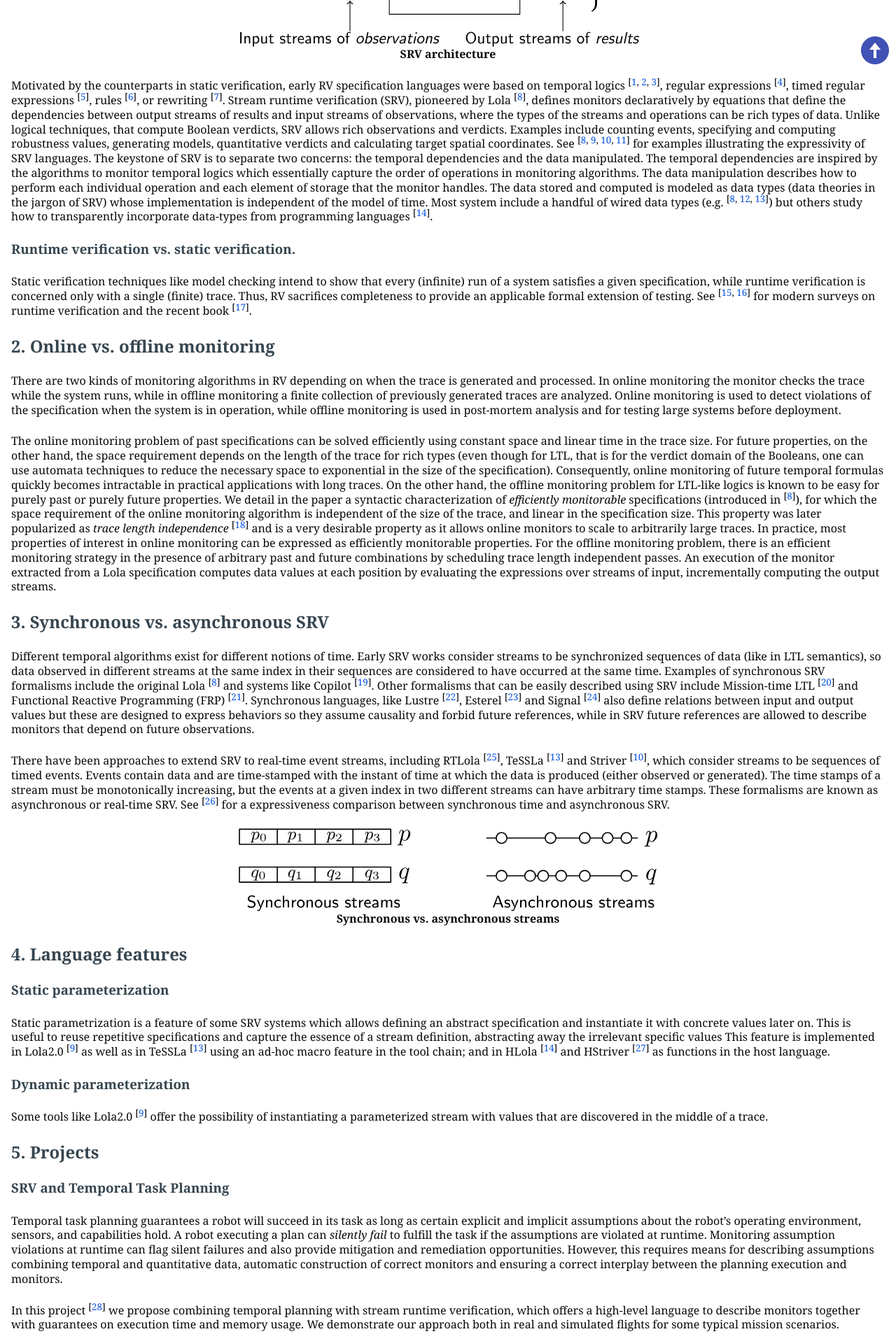
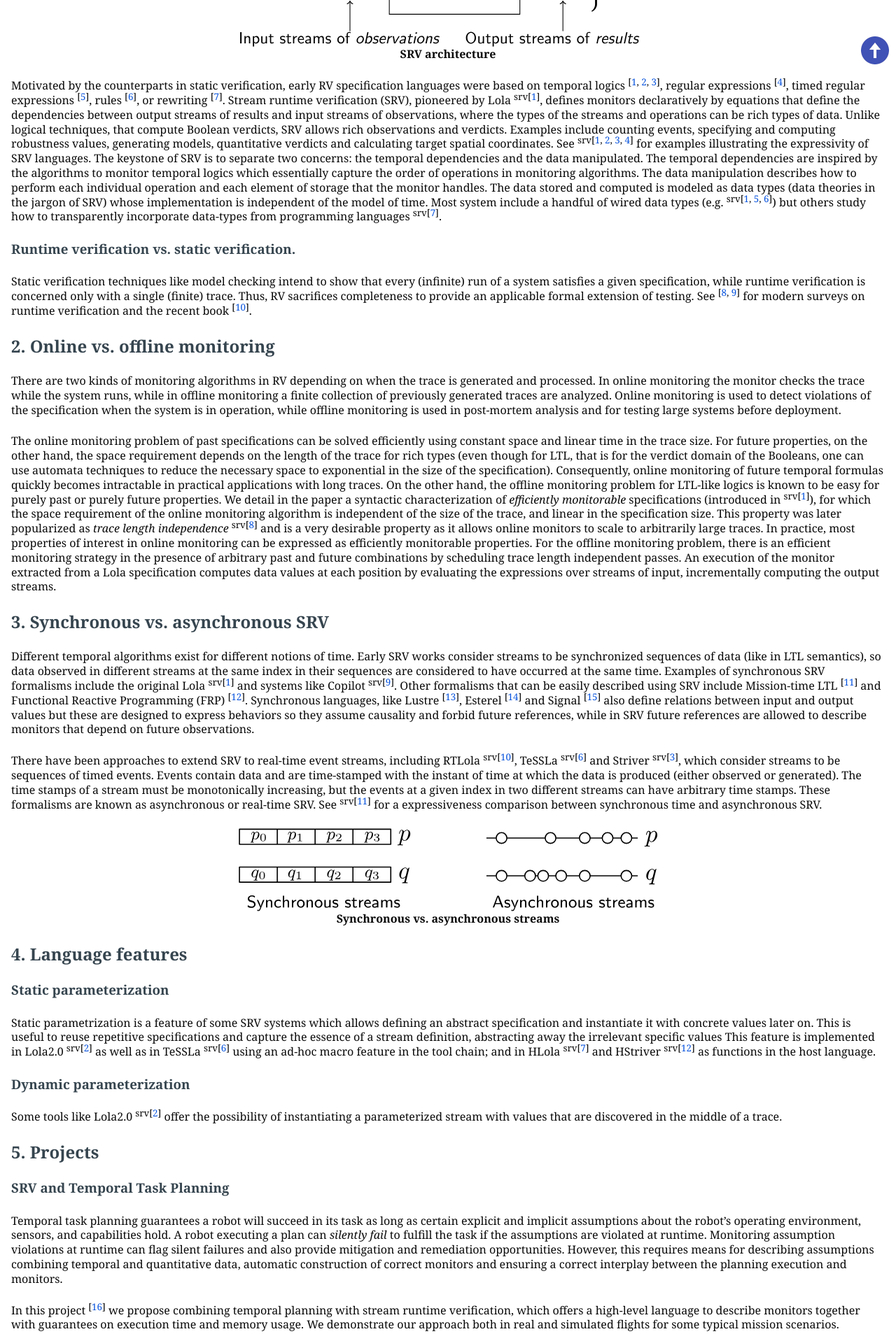
Before and after one commit to stream-runtime-verification/stream-runtime-verification.github.io, a plain HTML site: page index.html in a window 1280 px wide. Shown: the part 680-2587 px from the top of the page at 70% size. Drawn offline with nearby package versions, Linux system fonts and the light colour scheme.

Commit message:
Separated citations in precontent

```diff
--- a/index.html
+++ b/index.html
@@ -100,8 +100,8 @@
       <sup>[<a href="#TRE">5</a>]</sup>, rules <sup>[<a
       href="#barringer04rule">6</a>]</sup>, or rewriting <sup>[<a
       href="#rosu05rewriting">7</a>]</sup>. Stream runtime verification
-      (SRV), pioneered by Lola <sup>[<a
-      href="#dangelo05lola">8</a>]</sup>, defines monitors declaratively
+      (SRV), pioneered by Lola <sup>srv[<a
+      href="#dangelo05lola">1</a>]</sup>, defines monitors declaratively
       by equations that define the dependencies between output streams
       of results and input streams of observations, where the types of
       the streams and operations can be rich types of data. Unlike
@@ -109,10 +109,10 @@
       observations and verdicts. Examples include counting events,
       specifying and computing robustness values, generating models,
       quantitative verdicts and calculating target spatial coordinates.
-      See <sup>[<a href="#dangelo05lola">8</a>, <a
-      href="#faymonville16stream">9</a>, <a
-      href="#gorostiaga21striver">10</a>, <a
-      href="#danielsson19decentralized">11</a>]</sup> for examples
+      See <sup>srv[<a href="#dangelo05lola">1</a>, <a
+      href="#faymonville16stream">2</a>, <a
+      href="#gorostiaga21striver">3</a>, <a
+      href="#danielsson19decentralized">4</a>]</sup> for examples
       illustrating the expressivity of SRV languages. The keystone of
       SRV is to separate two concerns: the temporal dependencies and the
       data manipulated. The temporal dependencies are inspired by the
@@ -123,11 +123,11 @@
       stored and computed is modeled as data types (data theories in the
       jargon of SRV) whose implementation is independent of the model of
       time. Most system include a handful of wired data types
-      (e.g. <sup>[<a href="#dangelo05lola">8</a>, <a
-      href="#faymonville19streamlab">12</a>, <a
-      href="#convent18tessla">13</a>]</sup>) but others study how to
+      (e.g. <sup>srv[<a href="#dangelo05lola">1</a>, <a
+      href="#faymonville19streamlab">5</a>, <a
+      href="#convent18tessla">6</a>]</sup>) but others study how to
       transparently incorporate data-types from programming languages
-      <sup>[<a href="#ceresa20declarative">14</a>]</sup>.</p>
+      <sup>srv[<a href="#ceresa20declarative">7</a>]</sup>.</p>
       <h3 id="runtime-verification-vs.-static-verification.">Runtime
       verification vs. static verification.</h3>
       <p>Static verification techniques like model checking intend to
@@ -135,10 +135,10 @@
       specification, while runtime verification is concerned only with a
       single (finite) trace. Thus, RV sacrifices completeness to provide
       an applicable formal extension of testing. See <sup>[<a
-      href="#leucker09brief">15</a>, <a
-      href="#havelund05verify">16</a>]</sup> for modern surveys on
+      href="#leucker09brief">8</a>, <a
+      href="#havelund05verify">9</a>]</sup> for modern surveys on
       runtime verification and the recent book <sup>[<a
-      href="#bartocci18lectures">17</a>]</sup>.</p>
+      href="#bartocci18lectures">10</a>]</sup>.</p>
       <h2 id="onlinevsoffline">2. Online vs. offline monitoring</h2>
       <p>There are two kinds of monitoring algorithms in RV depending on
       when the trace is generated and processed. In online monitoring
@@ -161,12 +161,12 @@
       LTL-like logics is known to be easy for purely past or purely
       future properties. We detail in the paper a syntactic
       characterization of <em>efficiently monitorable</em>
-      specifications (introduced in <sup>[<a
-      href="#dangelo05lola">8</a>]</sup>), for which the space
+      specifications (introduced in <sup>srv[<a
+      href="#dangelo05lola">1</a>]</sup>), for which the space
       requirement of the online monitoring algorithm is independent of
       the size of the trace, and linear in the specification size. This
       property was later popularized as <em>trace length
-      independence</em> <sup>[<a href="#bauer13from">18</a>]</sup> and
+      independence</em> <sup>srv[<a href="#bauer13from">8</a>]</sup> and
       is a very desirable property as it allows online monitors to scale
       to arbitrarily large traces. In practice, most properties of
       interest in online monitoring can be expressed as efficiently
@@ -183,32 +183,32 @@
       sequences of data (like in LTL semantics), so data observed in
       different streams at the same index in their sequences are
       considered to have occurred at the same time. Examples of
-      synchronous SRV formalisms include the original Lola <sup>[<a
-      href="#dangelo05lola">8</a>]</sup> and systems like Copilot
-      <sup>[<a href="#pike10copilot">19</a>]</sup>. Other formalisms
+      synchronous SRV formalisms include the original Lola <sup>srv[<a
+      href="#dangelo05lola">1</a>]</sup> and systems like Copilot
+      <sup>srv[<a href="#pike10copilot">9</a>]</sup>. Other formalisms
       that can be easily described using SRV include Mission-time LTL
-      <sup>[<a href="#reinbacher14temporal">20</a>]</sup> and Functional
+      <sup>[<a href="#reinbacher14temporal">11</a>]</sup> and Functional
       Reactive Programming (FRP) <sup>[<a
-      href="#eliot97functional">21</a>]</sup>. Synchronous languages,
-      like Lustre <sup>[<a href="#halbwachs91synchronous">22</a>]</sup>,
-      Esterel <sup>[<a href="#berry00foundations">23</a>]</sup> and
-      Signal <sup>[<a href="#gautier87signal">24</a>]</sup> also define
+      href="#eliot97functional">12</a>]</sup>. Synchronous languages,
+      like Lustre <sup>[<a href="#halbwachs91synchronous">13</a>]</sup>,
+      Esterel <sup>[<a href="#berry00foundations">14</a>]</sup> and
+      Signal <sup>[<a href="#gautier87signal">15</a>]</sup> also define
       relations between input and output values but these are designed
       to express behaviors so they assume causality and forbid future
       references, while in SRV future references are allowed to describe
       monitors that depend on future observations.</p>
       <p>There have been approaches to extend SRV to real-time event
-      streams, including RTLola <sup>[<a
-      href="#faymonville17realtime">25</a>]</sup>, TeSSLa <sup>[<a
-      href="#convent18tessla">13</a>]</sup> and Striver <sup>[<a
-      href="#gorostiaga21striver">10</a>]</sup>, which consider streams
+      streams, including RTLola <sup>srv[<a
+      href="#faymonville17realtime">10</a>]</sup>, TeSSLa <sup>srv[<a
+      href="#convent18tessla">6</a>]</sup> and Striver <sup>srv[<a
+      href="#gorostiaga21striver">3</a>]</sup>, which consider streams
       to be sequences of timed events. Events contain data and are
       time-stamped with the instant of time at which the data is
       produced (either observed or generated). The time stamps of a
       stream must be monotonically increasing, but the events at a given
       index in two different streams can have arbitrary time stamps.
       These formalisms are known as asynchronous or real-time SRV. See
-      <sup>[<a href="#gorostiaga20unifying">26</a>]</sup> for a
+      <sup>srv[<a href="#gorostiaga20unifying">11</a>]</sup> for a
       expressiveness comparison between synchronous time and
       asynchronous SRV.</p>
       <figure>
@@ -224,16 +224,16 @@
       concrete values later on. This is useful to reuse repetitive
       specifications and capture the essence of a stream definition,
       abstracting away the irrelevant specific values This feature is
-      implemented in Lola2.0 <sup>[<a
-      href="#faymonville16stream">9</a>]</sup> as well as in TeSSLa
-      <sup>[<a href="#convent18tessla">13</a>]</sup> using an ad-hoc
-      macro feature in the tool chain; and in HLola <sup>[<a
-      href="#ceresa20declarative">14</a>]</sup> and HStriver <sup>[<a
-      href="#gorostiaga21hstriver">27</a>]</sup> as functions in the
+      implemented in Lola2.0 <sup>srv[<a
+      href="#faymonville16stream">2</a>]</sup> as well as in TeSSLa
+      <sup>srv[<a href="#convent18tessla">6</a>]</sup> using an ad-hoc
+      macro feature in the tool chain; and in HLola <sup>srv[<a
+      href="#ceresa20declarative">7</a>]</sup> and HStriver <sup>srv[<a
+      href="#gorostiaga21hstriver">12</a>]</sup> as functions in the
       host language.</p>
       <h3 id="dynamic-parameterization">Dynamic parameterization</h3>
-      <p>Some tools like Lola2.0 <sup>[<a
-      href="#faymonville16stream">9</a>]</sup> offer the possibility of
+      <p>Some tools like Lola2.0 <sup>srv[<a
+      href="#faymonville16stream">2</a>]</sup> offer the possibility of
       instantiating a parameterized stream with values that are
       discovered in the middle of a trace.</p>
       <h2 id="projects">5. Projects</h2>
@@ -251,7 +251,7 @@
       ensuring a correct interplay between the planning execution and
       monitors.</p>
       <p>In this project <sup>[<a
-      href="#zudaire21assumption">28</a>]</sup> we propose combining
+      href="#zudaire21assumption">16</a>]</sup> we propose combining
       temporal planning with stream runtime verification, which offers a
       high-level language to describe monitors together with guarantees
       on execution time and memory usage. We demonstrate our approach
@@ -267,30 +267,8 @@
           allow="accelerometer; autoplay; clipboard-write; encrypted-media; gyroscope; picture-in-picture"
         ></iframe></p>
       <h2 id="bibliography">6. Bibliography</h2>
+      <h3 id="srv-bibliography">SRV Bibliography</h3>
       <ol type="1">
-      <li>K. Havelund, G. Roşu. <strong>Synthesizing monitors for safety
-      properties</strong>. In: <em>Proc. Of TACAS’02</em>
-      (2002).<a name="havelund02synthesizing"></a></li>
-      <li>C. Eisner, D. Fisman, J. Havlicek, Y. Lustig, A. McIsaac, D.
-      Campenhout. <strong>Reasoning with temporal logic on truncated
-      paths</strong>. In: <em>Proc. Of CAV’03</em>
-      (2003).<a name="eisner03reasoning"></a></li>
-      <li>A. Bauer, M. Leucker, C. Schallhart. <strong>Runtime
-      verification for LTL and TLTL</strong>. In: <em>ACM T. Softw. Eng.
-      Meth.</em> (2011).<a name="bauer11runtime"></a></li>
-      <li>K. Sen, G. Roşu. <strong>Generating optimal monitors for
-      extended regular expressions</strong>. In: <em>ENTCS</em>
-      (2003).<a name="sen03generating"></a></li>
-      <li>E. Asarin, P. Caspi, O. Maler. <strong>Timed regular
-      expressions</strong>. In: <em>J. ACM</em>
-      (2002).<a name="TRE"></a></li>
-      <li>H. Barringer, A. Goldberg, K. Havelund, K.
-      Sen. <strong>Rule-based runtime verification</strong>. In:
-      <em>Proc. Of VMCAI’04</em>
-      (2004).<a name="barringer04rule"></a></li>
-      <li>G. Roşu, K. Havelund. <strong>Rewriting-based techniques for
-      runtime verification.</strong>. In: <em>Automated Software
-      Engineering</em> (2005).<a name="rosu05rewriting"></a></li>
       <li>B. D’Angelo, S. Sankaranarayanan, C. Sánchez, W. Robinson, B.
       Finkbeiner, H. Sipma, S. Mehrotra, Z. Manna. <strong>LOLA: Runtime
       monitoring of synchronous systems</strong>. In: <em>Proc. Of
@@ -322,6 +300,49 @@
       18th asian symposium on programming languages and systems
       (APLAS’20)</em>
       (2020).<a name="ceresa20declarative"></a><a href="https://doi.org/10.1007/978-3-030-64437-6_2" target="_blank" class="doilogo">DOI</a></li>
+      <li>A. Bauer, J. Küster, G. Vegliach. <strong>From propositional
+      to first-order monitoring</strong>. In: <em>Proc. Of RV’13</em>
+      (2013).<a name="bauer13from"></a></li>
+      <li>L. Pike, A. Goodloe, R. Morisset, S. Niller. <strong>Copilot:
+      A hard real-time runtime monitor</strong>. In: <em>Proc. Of
+      RV’10</em> (2010).<a name="pike10copilot"></a></li>
+      <li>P. Faymonville, B. Finkbeiner, M. Schwenger, H. Torfah.
+      <strong>Real-time stream-based monitoring</strong>. In:
+      <em>CoRR</em> (2017).<a name="faymonville17realtime"></a></li>
+      <li>F. Gorostiaga, L. Danielsson, C. Sánchez. <strong>Unifying the
+      time-event spectrum for stream runtime verification</strong>. In:
+      <em>Proc. Of 20th int’l conf. On runtime verification (RV’20)</em>
+      (2020).<a name="gorostiaga20unifying"></a><a href="https://doi.org/10.1007/978-3-030-60508-7\_26" target="_blank" class="doilogo">DOI</a></li>
+      <li>F. Gorostiaga, C. Sánchez. <strong>HStriver: A very functional
+      extensible tool for the runtime verification of real-time event
+      streams</strong>. In: <em>Formal methods</em>
+      (2021).<a name="gorostiaga21hstriver"></a><a href="https://doi.org/10.1007/978-3-030-90870-6\_30" target="_blank" class="doilogo">DOI</a></li>
+      </ol>
+      <h3 id="other-bibliography">Other Bibliography</h3>
+      <ol type="1">
+      <li>K. Havelund, G. Roşu. <strong>Synthesizing monitors for safety
+      properties</strong>. In: <em>Proc. Of TACAS’02</em>
+      (2002).<a name="havelund02synthesizing"></a></li>
+      <li>C. Eisner, D. Fisman, J. Havlicek, Y. Lustig, A. McIsaac, D.
+      Campenhout. <strong>Reasoning with temporal logic on truncated
+      paths</strong>. In: <em>Proc. Of CAV’03</em>
+      (2003).<a name="eisner03reasoning"></a></li>
+      <li>A. Bauer, M. Leucker, C. Schallhart. <strong>Runtime
+      verification for LTL and TLTL</strong>. In: <em>ACM T. Softw. Eng.
+      Meth.</em> (2011).<a name="bauer11runtime"></a></li>
+      <li>K. Sen, G. Roşu. <strong>Generating optimal monitors for
+      extended regular expressions</strong>. In: <em>ENTCS</em>
+      (2003).<a name="sen03generating"></a></li>
+      <li>E. Asarin, P. Caspi, O. Maler. <strong>Timed regular
+      expressions</strong>. In: <em>J. ACM</em>
+      (2002).<a name="TRE"></a></li>
+      <li>H. Barringer, A. Goldberg, K. Havelund, K.
+      Sen. <strong>Rule-based runtime verification</strong>. In:
+      <em>Proc. Of VMCAI’04</em>
+      (2004).<a name="barringer04rule"></a></li>
+      <li>G. Roşu, K. Havelund. <strong>Rewriting-based techniques for
+      runtime verification.</strong>. In: <em>Automated Software
+      Engineering</em> (2005).<a name="rosu05rewriting"></a></li>
       <li>M. Leucker, C. Schallhart. <strong>A brief account of runtime
       verification</strong>. In: <em>J. Logic Algebr. Progr.</em>
       (2009).<a name="leucker09brief"></a></li>
@@ -331,12 +352,6 @@
       <li>E. Bartocci, Y. Falcone. <strong>Lectures on runtime
       verification - introductory and advanced topics</strong>
       (2018).<a name="bartocci18lectures"></a></li>
-      <li>A. Bauer, J. Küster, G. Vegliach. <strong>From propositional
-      to first-order monitoring</strong>. In: <em>Proc. Of RV’13</em>
-      (2013).<a name="bauer13from"></a></li>
-      <li>L. Pike, A. Goodloe, R. Morisset, S. Niller. <strong>Copilot:
-      A hard real-time runtime monitor</strong>. In: <em>Proc. Of
-      RV’10</em> (2010).<a name="pike10copilot"></a></li>
       <li>T. Reinbacher, K. Rozier, J. Schumann. <strong>Temporal-logic
       based runtime observer pairs for system health management of
       real-time systems</strong>. In: <em>Proc. 20th int. Conf. On tools
@@ -357,17 +372,6 @@
       systems</strong>. In: <em>Proc. Of the conf. On functional
       programming languages and computer architecture</em>
       (1987).<a name="gautier87signal"></a><a href="https://doi.org/10.1007/3-540-18317-5\_15" target="_blank" class="doilogo">DOI</a></li>
-      <li>P. Faymonville, B. Finkbeiner, M. Schwenger, H. Torfah.
-      <strong>Real-time stream-based monitoring</strong>. In:
-      <em>CoRR</em> (2017).<a name="faymonville17realtime"></a></li>
-      <li>F. Gorostiaga, L. Danielsson, C. Sánchez. <strong>Unifying the
-      time-event spectrum for stream runtime verification</strong>. In:
-      <em>Proc. Of 20th int’l conf. On runtime verification (RV’20)</em>
-      (2020).<a name="gorostiaga20unifying"></a><a href="https://doi.org/10.1007/978-3-030-60508-7\_26" target="_blank" class="doilogo">DOI</a></li>
-      <li>F. Gorostiaga, C. Sánchez. <strong>HStriver: A very functional
-      extensible tool for the runtime verification of real-time event
-      streams</strong>. In: <em>Formal methods</em>
-      (2021).<a name="gorostiaga21hstriver"></a><a href="https://doi.org/10.1007/978-3-030-90870-6\_30" target="_blank" class="doilogo">DOI</a></li>
       <li>S. Zudaire, F. Gorostiaga, C. Sánchez, G. Schneider, S.
       Uchitel. <strong>Assumption monitoring using runtime verification
       for UAV temporal task plan executions</strong>. In: <em>Proc. Of
```
Also changed, not shown: 1 other file.
